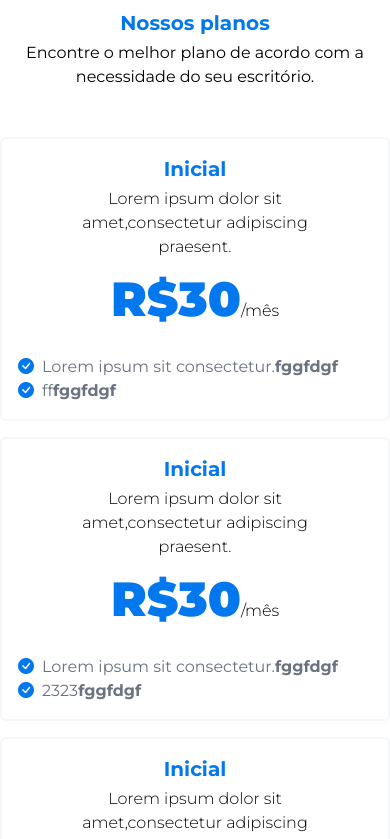
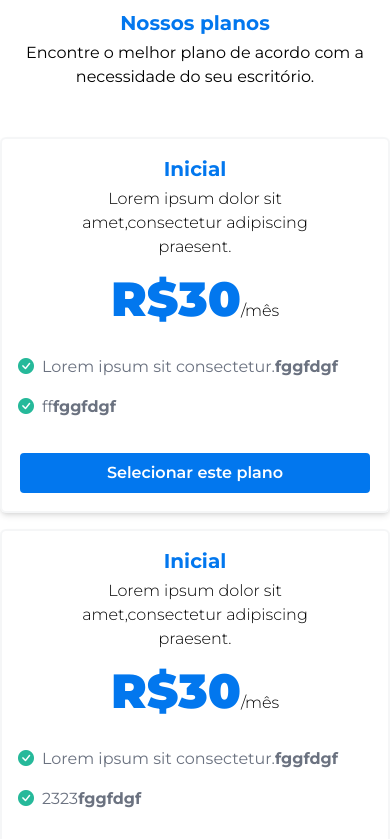
Before and after one commit to Hugodelima/avaliacao_SoftOwn, a React (Vite) app: page / in a window 390 px wide. Shown: the part 4440-5279 px from the top of the page. Built offline with nearby package versions, Linux system fonts and the light colour scheme.

Commit message:
fix: manking better responsive to md size screen

```diff
--- a/src/components/PricingTable.tsx
+++ b/src/components/PricingTable.tsx
@@ -8,25 +8,30 @@ interface PricingTableProps {
 function PricingTable( {title, description, price, listAdvantage }: PricingTableProps){
   return (
 
-    <div className="border-solid border-2 rounded-md border-gray-400 border-opacity-10 p-4">
+    <div className="border-solid border-2 rounded-md border-gray-400 shadow-md border-opacity-10 p-4">
       <h3 className='text-textSoft text-center font-bold text-xl mb-1'>{title}</h3>
       <p className="font-light text-center w-[80%] m-auto">{description}</p>
       <div className="flex justify-center mt-4 mb-8 items-end">
         <p className="text-textSoft text-5xl font-black">R${price}</p>
         <p className="font-light">/mês</p>
       </div>
-      <div>
+      <div className="flex flex-col gap-4">
         {
         listAdvantage.map((string, index) => {
           return(
             <div className="flex gap-2" key={index}>
-              <i className="bi bi-check-circle-fill text-textSoft"/>
+              <i className="bi bi-check-circle-fill text-textGreen"/>
               <li className=" text-textGray">{string}<span className="font-bold text-textGray">fggfdgf</span></li>
             </div>
 
           );
         })}
       </div>
+      <div className="mt-8">
+        <button className='text-white bg-textSoft rounded-md p-2 font-semibold border-solid border-2 border-white w-[100%]'>
+          Selecionar este plano
+        </button>
+      </div>
     </div>
   )
 }
```
